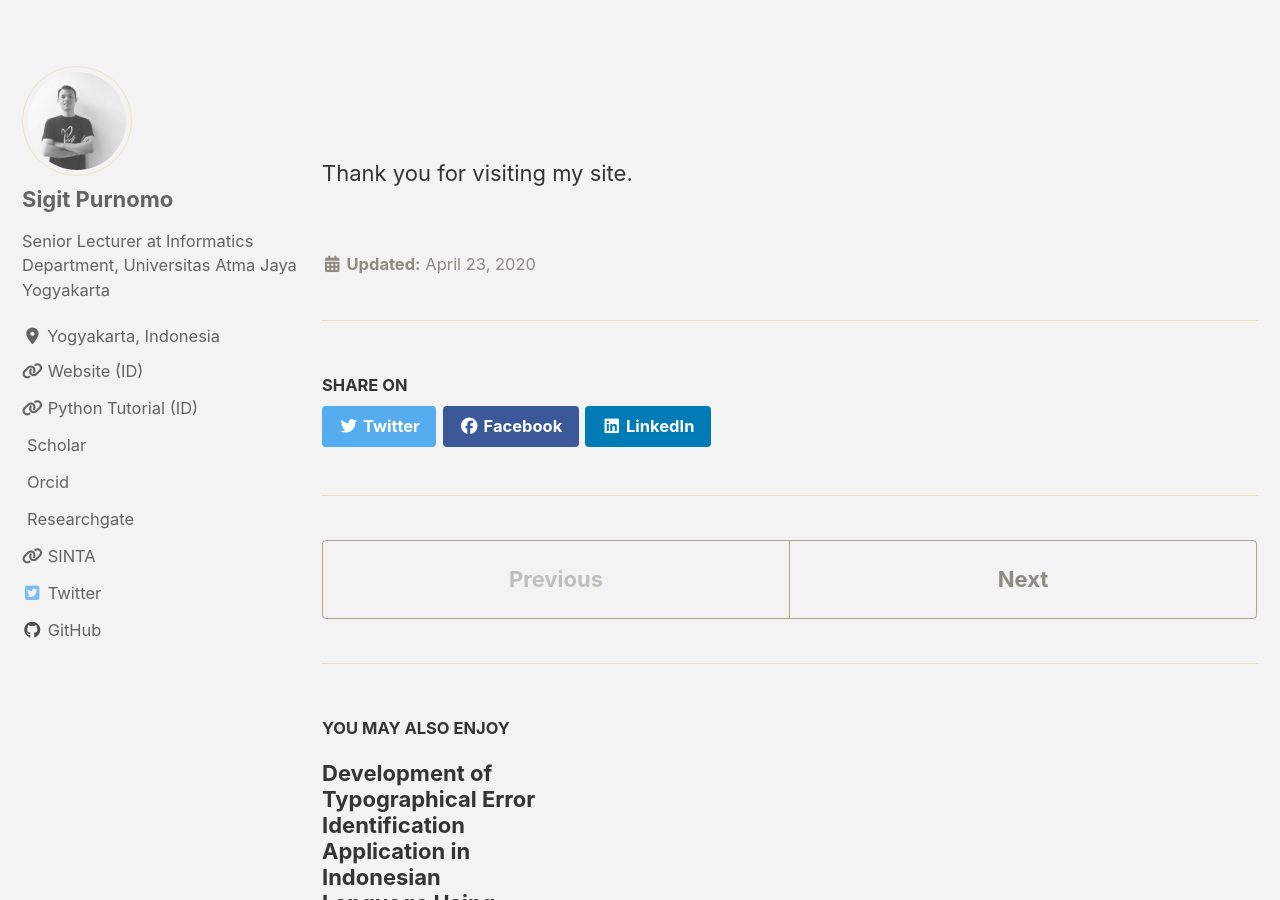
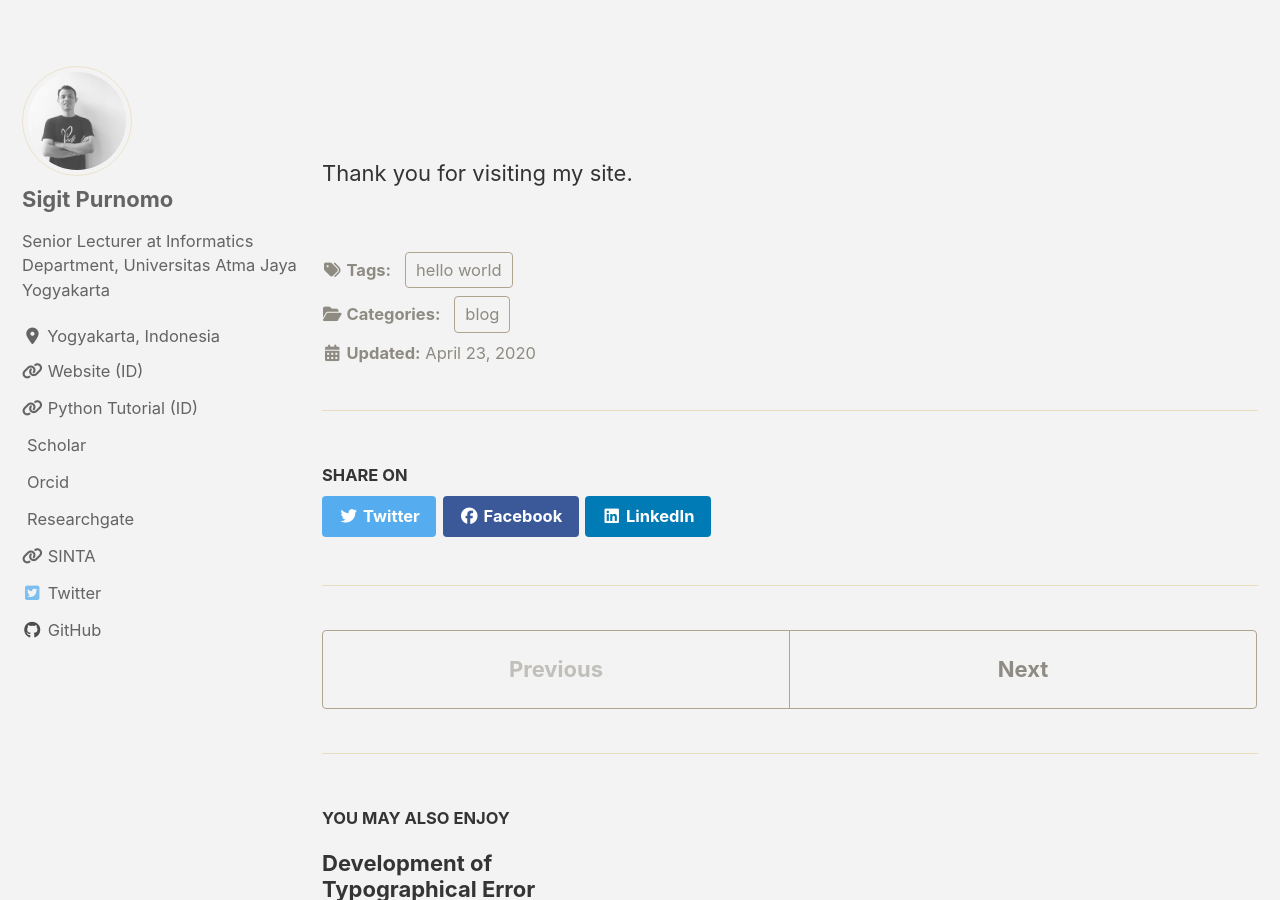
Before and after one commit to sigit-purnomo/sigit-purnomo.github.io, a Jekyll site: the page built from _posts/2020-04-23-hello-world.md, in a window 1280 px wide and 900 px high, scrolled down 1174 px. Built offline with Jekyll 4.4.1, drawn with Linux system fonts in a browser that asks for light colours; cached includes are drawn as plain includes; nearby versions of some CDN libraries; a style sheet for code colours, icons or effects is not loaded.

Commit message:
Update 2020-04-23-hello-world.md

```diff
--- a/_posts/2020-04-23-hello-world.md
+++ b/_posts/2020-04-23-hello-world.md
@@ -3,6 +3,8 @@ title:  "Hello World!"
 excerpt: "I will use this site to inform you about my academic journeys, includes teaching, research, publication, and other academic activities like fellowship."
 date: 2020-04-23
 permalink: /posts/2020/04/hello-world/
+categories: [blog]
+tags: [hello world]
 ---
 
 Hello world! Welcome to my site.
```
